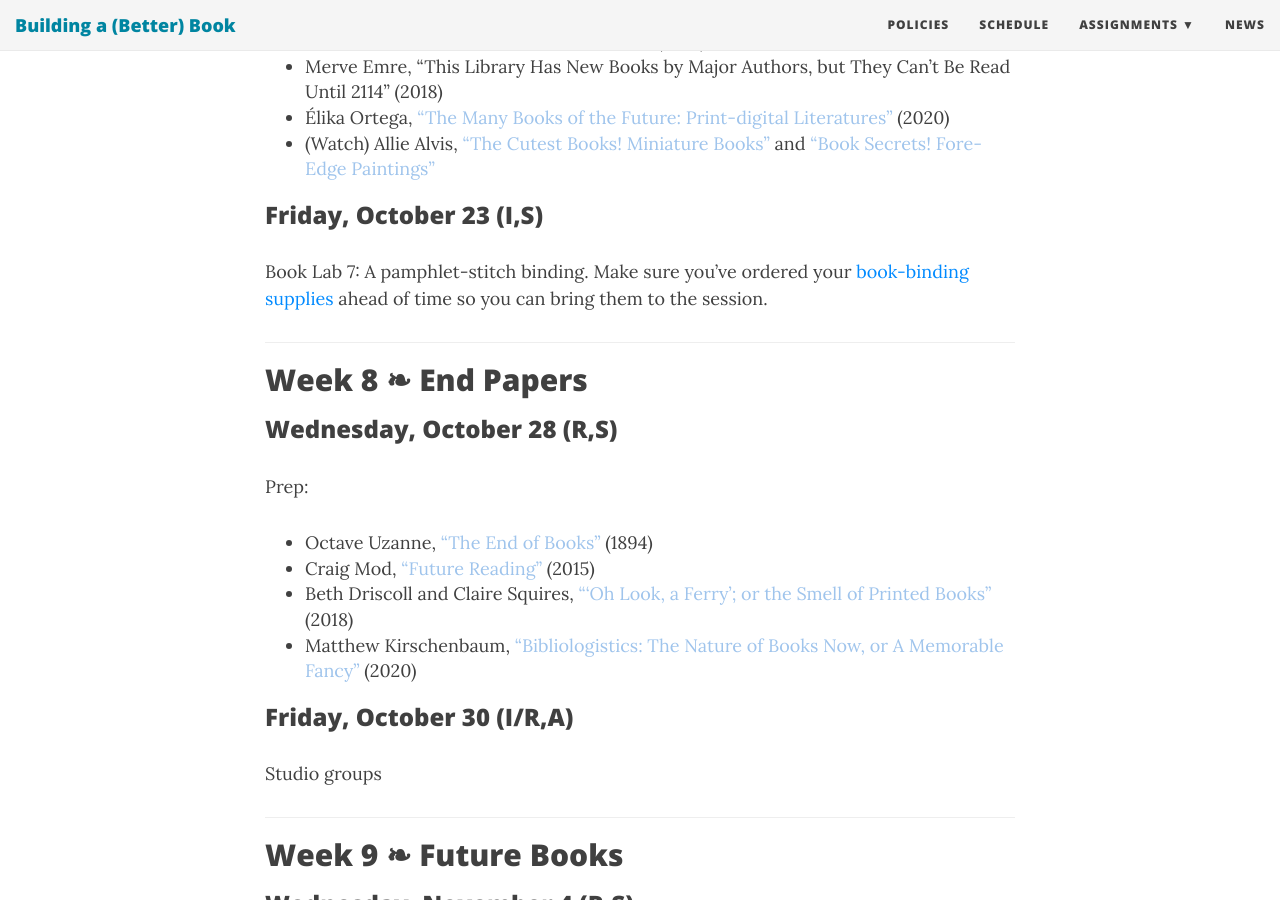
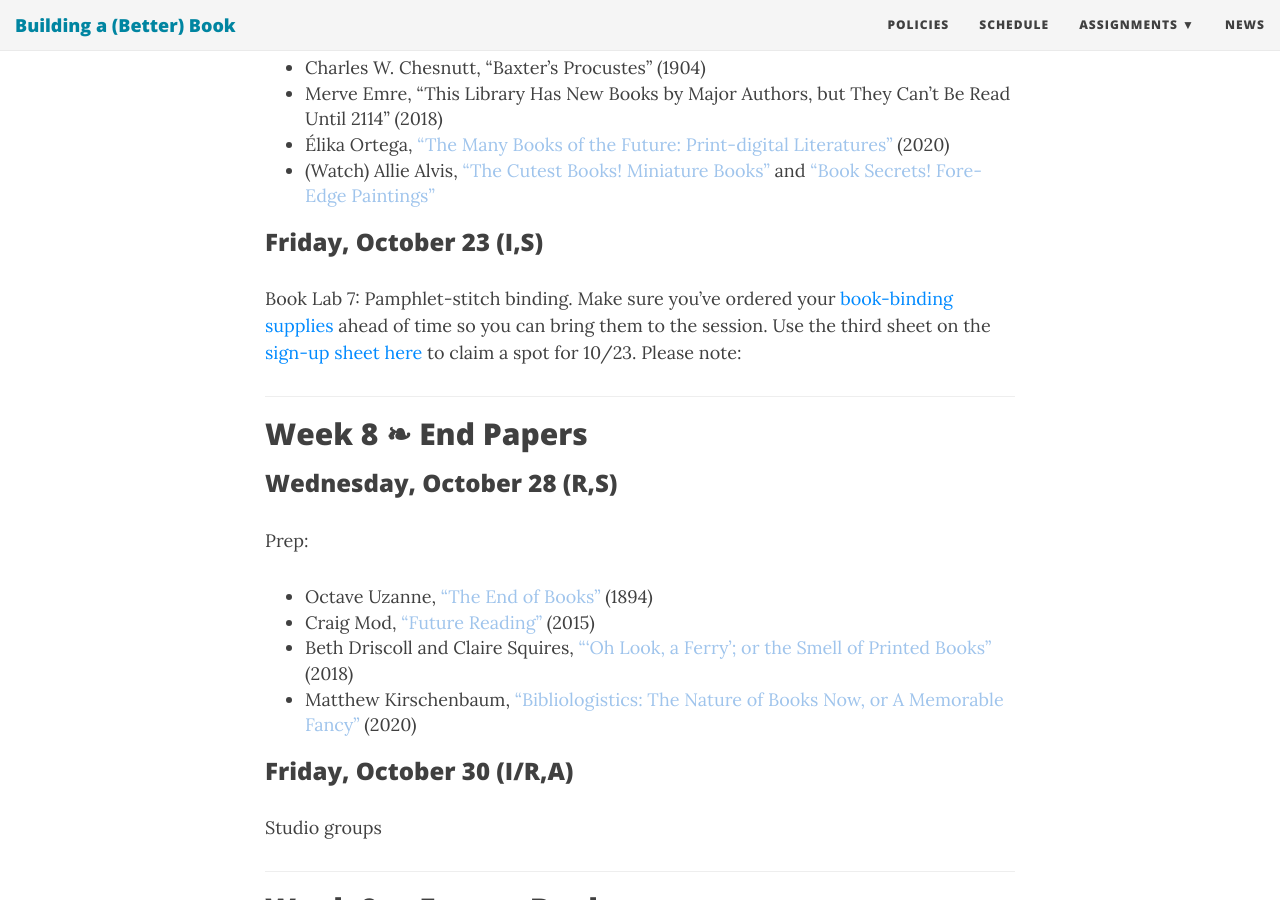
Before and after one commit to rccordell/f20bbb, a Jekyll site: the page built from schedule.md, in a window 1280 px wide and 900 px high, scrolled down 5747 px. Built offline with Jekyll 4.4.1, drawn with Linux system fonts in a browser that asks for light colours; nearby versions of some CDN libraries; some web fonts are replaced; some of the changed text lies outside the part shown.

Commit message:
add synchronous days

```diff
--- a/schedule.md
+++ b/schedule.md
@@ -94,7 +94,7 @@
 
 ### Friday, September 25 (I,A)
 
-Book Lab 3: tiny-group activity at [Huskiana Letterpress Studio](https://web.northeastern.edu/huskiana/) (see [sign-up sheet here](https://docs.google.com/spreadsheets/d/17QxSFyyknpoVT1w8hdItDjTg9BcBc83IPj6FHadptME/edit?usp=sharing)). Please note:
+Book Lab 3: tiny-group activity at [Huskiana Letterpress Studio](https://web.northeastern.edu/huskiana/). Use the first sheet on the [sign-up sheet here](https://docs.google.com/spreadsheets/d/17QxSFyyknpoVT1w8hdItDjTg9BcBc83IPj6FHadptME/edit?usp=sharing) to claim a spot for 9/25. Please note:
 
 + You must complete Book Lab 2, "Preparing to Print," prior to arriving for your appointment in order to minimize close contact while you are in studio.
 + You must wear a mask to the studio.
@@ -114,9 +114,9 @@
 + [Zine Librarians Code of Ethics](https://zinelibraries.info/code-of-ethics/) (2015)
 + Jenna Wortham, ["Why the Internet Didn’t Kill Zines"](https://www.nytimes.com/2017/02/28/magazine/why-the-internet-didnt-kill-zines.html) (2017)
 
-### Friday, October 2 (R,S)
+### Friday, October 2 (I,S)
 
-Book Lab 4: Making zines. Make sure to order your [zine kit](colophonbookarts.com/instructors-students/cordell-zine) well in advance!
+Book Lab 4: Making zines. Make sure to order your [zine kit](colophonbookarts.com/instructors-students/cordell-zine) well in advance! Use the second sheet on the [sign-up sheet here](https://docs.google.com/spreadsheets/d/17QxSFyyknpoVT1w8hdItDjTg9BcBc83IPj6FHadptME/edit?usp=sharing) to claim a spot for 10/2.
 
 -----
 
@@ -171,7 +171,7 @@
 
 ### Friday, October 23 (I,S)
 
-Book Lab 7: A pamphlet-stitch binding. Make sure you've ordered your [book-binding supplies](https://www.colophonbookarts.com/instructors-students/cordell-class-kit) ahead of time so you can bring them to the session.
+Book Lab 7: Pamphlet-stitch binding. Make sure you've ordered your [book-binding supplies](https://www.colophonbookarts.com/instructors-students/cordell-class-kit) ahead of time so you can bring them to the session. Use the third sheet on the [sign-up sheet here](https://docs.google.com/spreadsheets/d/17QxSFyyknpoVT1w8hdItDjTg9BcBc83IPj6FHadptME/edit?usp=sharing) to claim a spot for 10/23. Please note:
 
 -----
 
```
